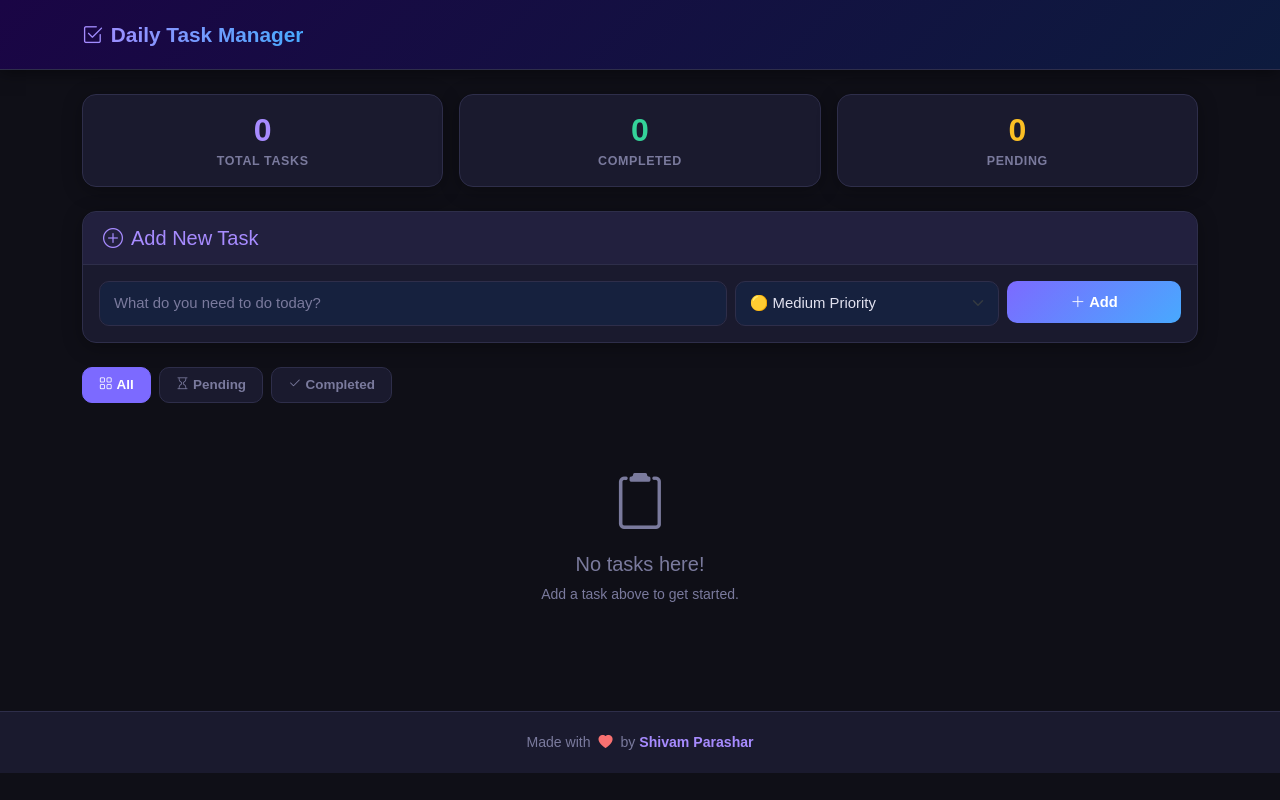
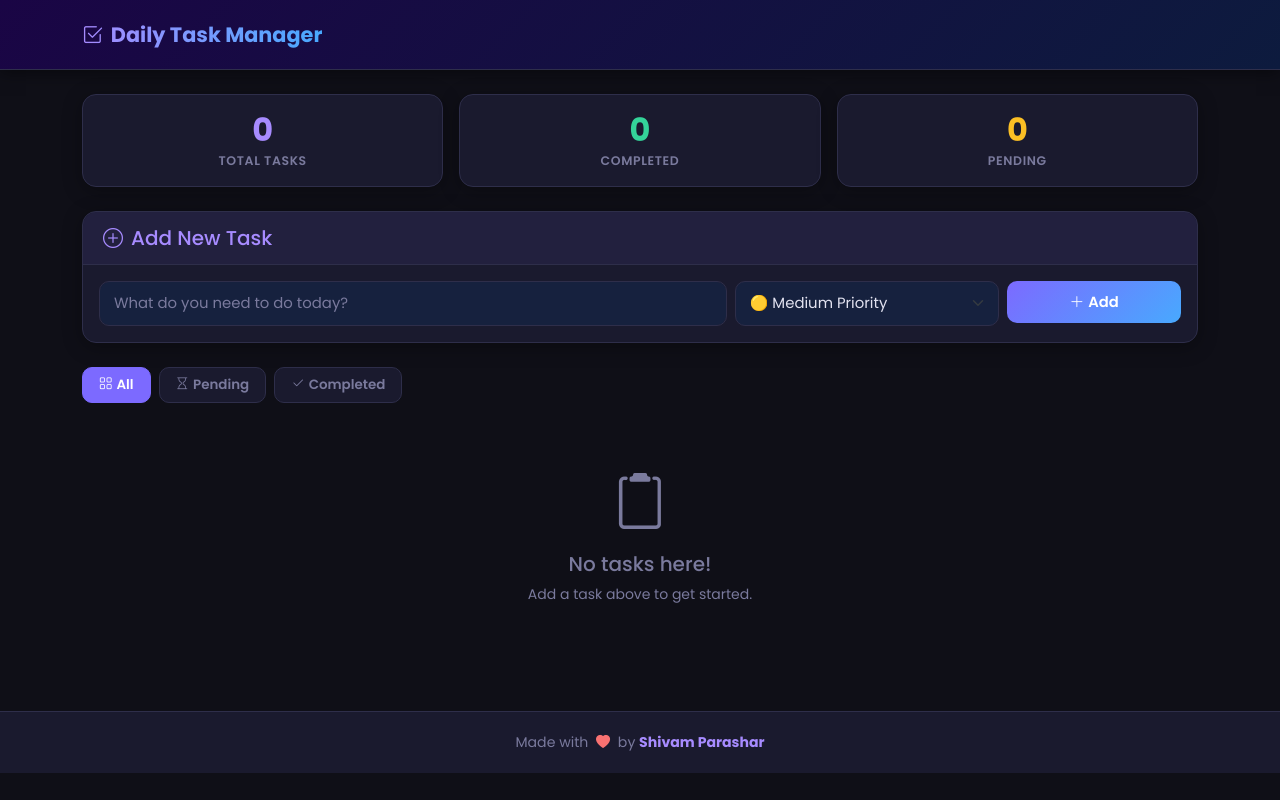
Before and after one commit to Shivam7290/Daily-Task-Manager, a plain HTML site: page index.html in a window 1280 px wide. Drawn offline with nearby package versions, Linux system fonts and the light colour scheme.

Commit message:
updated changes

```diff
--- a/style.css
+++ b/style.css
@@ -1,4 +1,4 @@
-/* @import url('https://fonts.googleapis.com/css2?family=Poppins:wght@400;500;600;700&display=swap'); */
+@import url('https://fonts.googleapis.com/css2?family=Poppins:wght@400;500;600;700&display=swap');
 
 :root {
   --bg-body:    #0f0f17;
```
